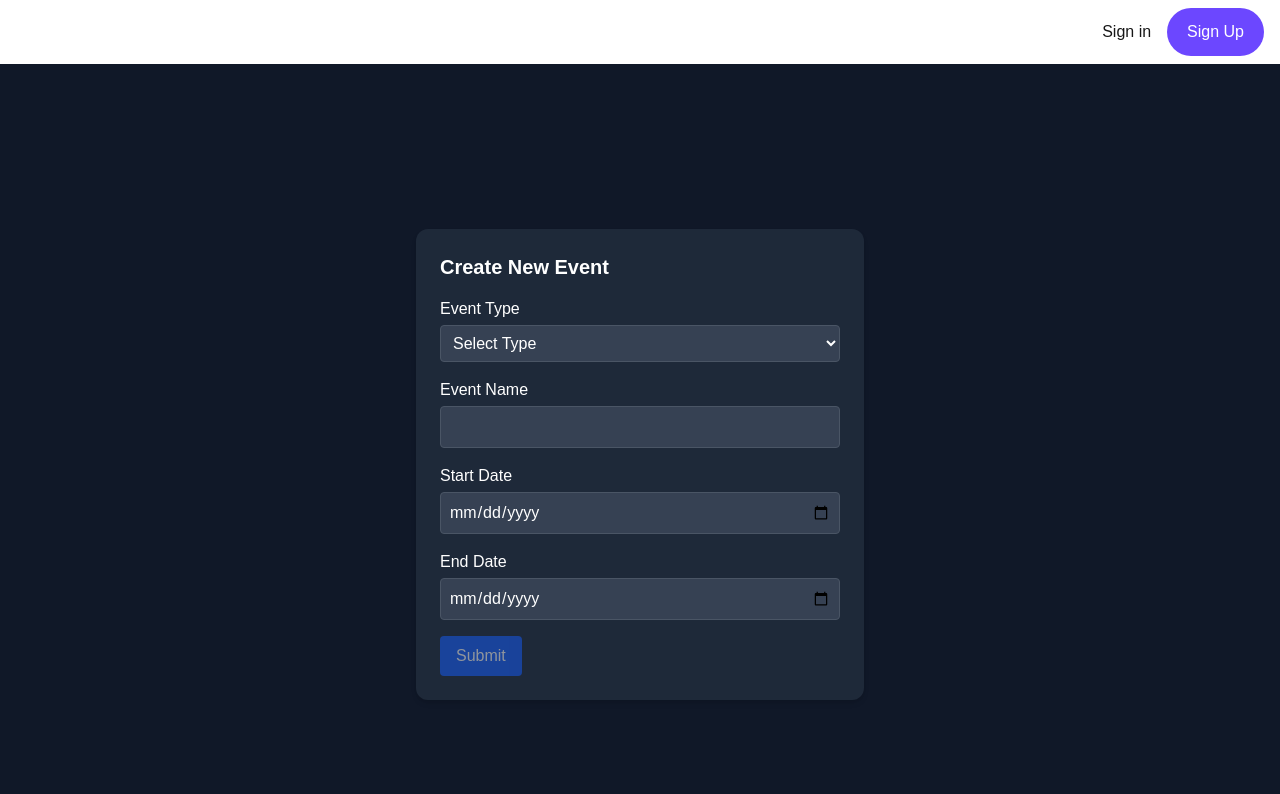
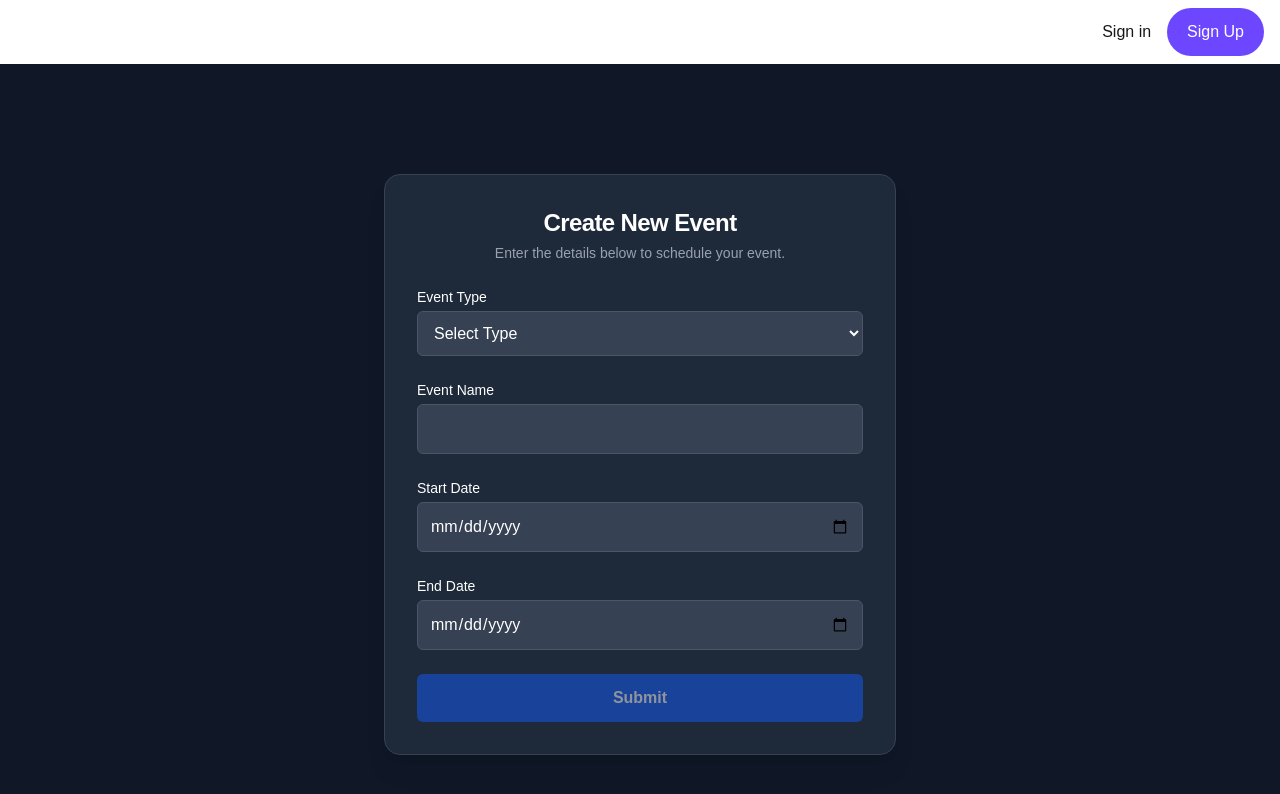
Before and after one commit to abhijithu1/yadharth, a Next.js app: page /event-form in a window 1280 px wide. Shown: the top 794 px of the page. Built offline with nearby package versions, Linux system fonts and the light colour scheme; no server answers.

Commit message:
ui changes

```diff
--- a/src/app/event-form/page.tsx
+++ b/src/app/event-form/page.tsx
@@ -14,7 +14,13 @@ export default function EventFormPage() {
     formData.eventType &&
     formData.eventName &&
     formData.startDate &&
-    formData.endDate;
+    formData.endDate &&
+    (!formData.startDate || !formData.endDate || formData.endDate >= formData.startDate);
+
+  const isEndDateInvalid =
+    formData.startDate &&
+    formData.endDate &&
+    formData.endDate < formData.startDate;
 
   const handleChange = (e: React.ChangeEvent<HTMLInputElement | HTMLSelectElement>) => {
     setFormData({ ...formData, [e.target.name]: e.target.value });
@@ -27,67 +33,83 @@ export default function EventFormPage() {
   };
 
   return (
-    <main className="min-h-screen flex items-center justify-center bg-gray-900 text-white p-6">
-      <form onSubmit={handleSubmit} className="bg-gray-800 p-6 rounded-xl shadow-md w-full max-w-md space-y-4">
-        <h2 className="text-xl font-semibold">Create New Event</h2>
+    <main className="min-h-screen flex items-center justify-center bg-gray-900 text-white px-4">
+      <form
+        onSubmit={handleSubmit}
+        className="bg-gray-800 p-8 rounded-2xl shadow-xl w-full max-w-lg space-y-6 border border-gray-700"
+      >
+        <div className="text-center">
+          <h2 className="text-2xl font-bold tracking-tight mb-1">Create New Event</h2>
+          <p className="text-gray-400 text-sm">Enter the details below to schedule your event.</p>
+        </div>
 
-        <div>
-          <label className="block font-medium mb-1">Event Type</label>
+        {/* Event Type */}
+        <div className="space-y-1">
+          <label className="block text-sm font-medium">Event Type</label>
           <select
           name="eventType"
           value={formData.eventType}
           onChange={handleChange}
-            className="w-full bg-gray-700 border border-gray-600 p-2 rounded text-white"
+          className="w-full bg-gray-700 border border-gray-600 p-3 rounded-md text-white focus:outline-none focus:ring-2 focus:ring-blue-500"
           required
         >
           <option value="">Select Type</option>
-            <option value="Conference">Conference</option>
-            <option value="Workshop">Workshop</option>
-            <option value="Internship">Internship</option>
-            <option value="Hackathon">Hackathon</option>
+          <option value="Conference">🎤 Conference</option>
+          <option value="Workshop">🛠️ Workshop</option>
+          <option value="Internship">💼 Internship</option>
+          <option value="Hackathon">💻 Hackathon</option>
         </select>
         </div>
 
-        <div>
-          <label className="block font-medium mb-1">Event Name</label>
+        {/* Event Name */}
+        <div className="space-y-1">
+          <label className="block text-sm font-medium">Event Name</label>
           <input
             type="text"
             name="eventName"
             value={formData.eventName}
             onChange={handleChange}
-            className="w-full bg-gray-700 border border-gray-600 p-2 rounded text-white"
+            className="w-full bg-gray-700 border border-gray-600 p-3 rounded-md text-white focus:outline-none focus:ring-2 focus:ring-blue-500"
             required
+            autoComplete="off"
           />
         </div>
 
-        <div>
-          <label className="block font-medium mb-1">Start Date</label>
+        {/* Start Date */}
+        <div className="space-y-1">
+          <label className="block text-sm font-medium">Start Date</label>
           <input
             type="date"
             name="startDate"
             value={formData.startDate}
             onChange={handleChange}
-            className="w-full bg-gray-700 border border-gray-600 p-2 rounded text-white"
+            className="w-full bg-gray-700 border border-gray-600 p-3 rounded-md text-white focus:outline-none focus:ring-2 focus:ring-blue-500"
             required
           />
         </div>
 
-        <div>
-          <label className="block font-medium mb-1">End Date</label>
+        {/* End Date */}
+        <div className="space-y-1">
+          <label className="block text-sm font-medium">End Date</label>
           <input
             type="date"
             name="endDate"
             value={formData.endDate}
             onChange={handleChange}
-            className="w-full bg-gray-700 border border-gray-600 p-2 rounded text-white"
+            className="w-full bg-gray-700 border border-gray-600 p-3 rounded-md text-white focus:outline-none focus:ring-2 focus:ring-blue-500"
             required
+            min={formData.startDate || undefined}
           />
+          {isEndDateInvalid && (
+            <p className="text-red-400 text-sm mt-1">⚠ End date cannot be before start date.</p>
+          )}
         </div>
 
+        {/* Submit Button */}
         <button
           type="submit"
-          className="bg-blue-600 text-white py-2 px-4 rounded hover:bg-blue-700 disabled:opacity-50 disabled:cursor-not-allowed"
           disabled={!isFormValid}
+          className="w-full bg-blue-600 hover:bg-blue-700 text-white font-semibold py-3 px-6 rounded-md transition disabled:opacity-50 disabled:cursor-not-allowed"
         >
           Submit
         </button>
```
Lines whose indentation alone changed are shown as unchanged.
